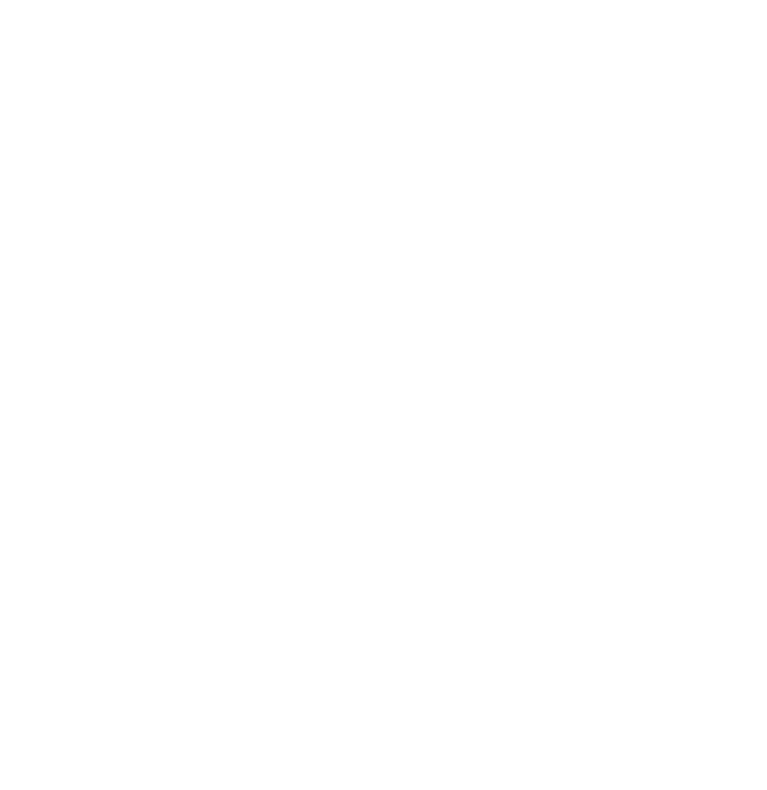
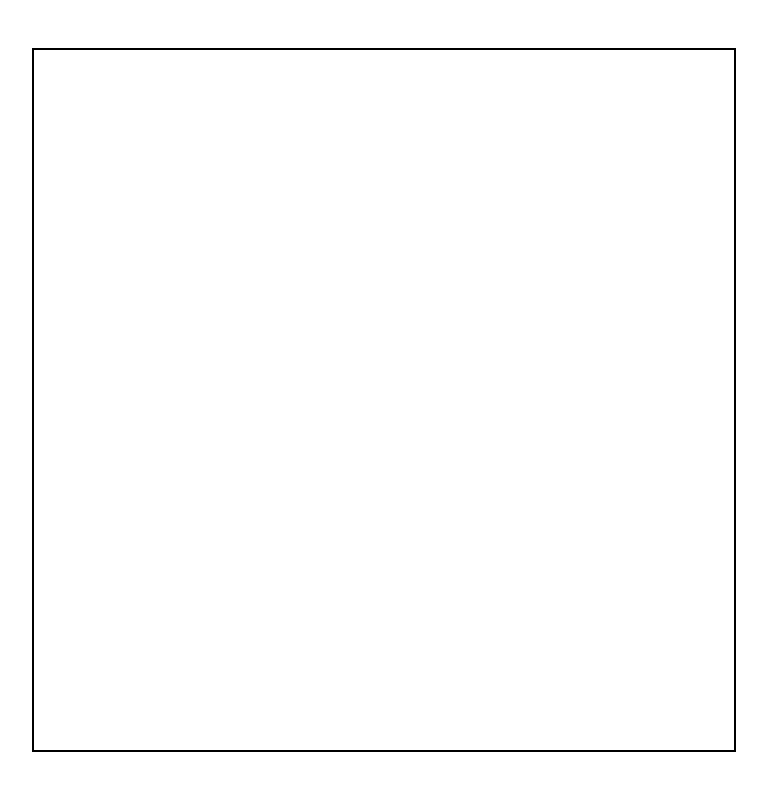
Before and after one commit to williamalowe/super_tictactoe, a Next.js app: page / in a window 1280 px wide. Shown: the top 790 px of the page, without its empty margins (256-1023 px from the left). Built offline with nearby package versions, Linux system fonts and the light colour scheme.

Commit message:
feat: add gameboard component

```diff
--- a/src/app/layout.tsx
+++ b/src/app/layout.tsx
@@ -17,7 +17,7 @@
 }>) {
   return (
     <html lang="en">
-      <body className={`${font.className}`}>
+      <body className={`${font.className} h-screen w-screen flex flex-col`}>
         <GameContextProvider>{children}</GameContextProvider>
       </body>
     </html>
--- a/src/app/page.tsx
+++ b/src/app/page.tsx
@@ -1,7 +1,9 @@
+import Gameboard from "@/components/gameboard";
+
 export default function Home() {
   return (
-    <main>
-
+    <main className="flex-1 flex flex-col items-center justify-center p-12">
+      <Gameboard />
     </main>
   )
 }
--- /dev/null
+++ b/src/components/gameboard.tsx
@@ -0,0 +1,7 @@
+export default function Gameboard() {
+  return (
+    <section className="flex-1 aspect-square border-2 border-black">
+
+    </section>
+  )
+}
```
